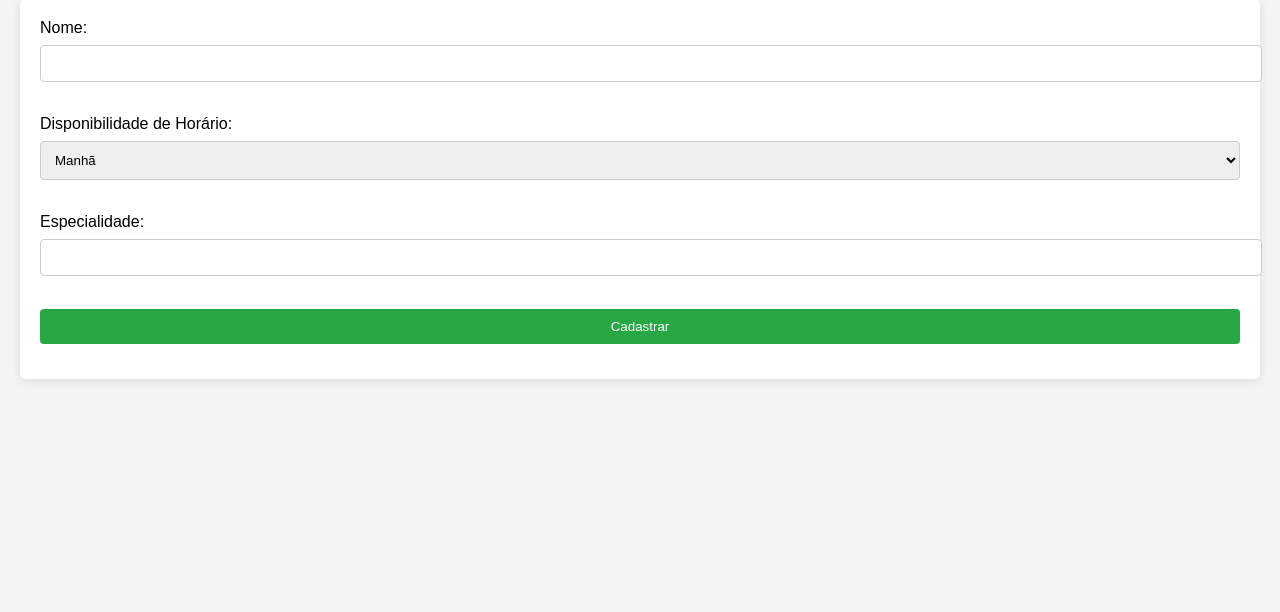
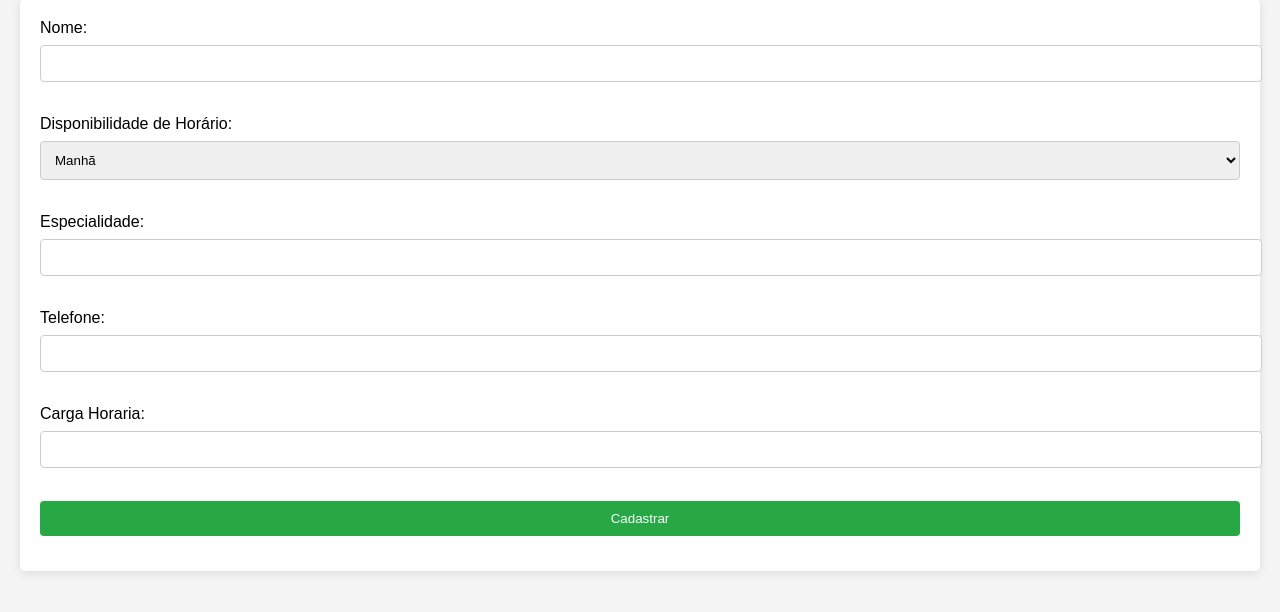
Before and after one commit to BrunoArantesr445/controle_estagios, a PHP site: page /cadastro_professor.php in a window 1280 px wide. Shown: the part 119-731 px from the top of the page. Run offline with PHP 8.4, Linux system fonts and the light colour scheme.

Commit message:
professores

```diff
--- a/Professor.php
+++ b/Professor.php
@@ -7,18 +7,22 @@ class Professor {
     public $nome;
     public $disponibilidade_horario;
     public $especialidade;
+    public $telefone;
+    public $carga_horaria;
 
     public function __construct($db) {
         $this->conn = $db;
     }
 
     public function create() {
-        $query = "INSERT INTO " . $this->table . " SET nome=:nome, disponibilidade_horario=:disponibilidade_horario, especialidade=:especialidade";
+        $query = "INSERT INTO " . $this->table . " SET nome=:nome, disponibilidade_horario=:disponibilidade_horario, especialidade=:especialidade, telefone=:telefone, carga_horaria=:carga_horaria";
         $stmt = $this->conn->prepare($query);
 
         $stmt->bindParam(':nome', $this->nome);
         $stmt->bindParam(':disponibilidade_horario', $this->disponibilidade_horario);
         $stmt->bindParam(':especialidade', $this->especialidade);
+        $stmt->bindParam(':telefone', $this->telefone);
+        $stmt->bindParam(':carga_horaria', $this->carga_horaria);
 
         if ($stmt->execute()) {
             return true;
--- a/cadastro_professor.php
+++ b/cadastro_professor.php
@@ -25,6 +25,13 @@
         <label for="especialidade">Especialidade:</label>
         <input type="text" id="especialidade" name="especialidade" required><br><br>
 
+
+        <label for="telefone">Telefone:</label>
+        <input type="text" id="telefone" name="telefone" required><br><br>
+
+        <label for="carga_horaria">Carga Horaria:</label>
+        <input type="text" id="carga_horaria" name="carga_horaria" required><br><br>
+
         <input type="submit" value="Cadastrar">
     </form>
 
--- a/processa_cadastro_professor.php
+++ b/processa_cadastro_professor.php
@@ -10,6 +10,8 @@ $professor = new Professor($db);
 $professor->nome = $_POST['nome'];
 $professor->disponibilidade_horario = $_POST['disponibilidade_horario'];
 $professor->especialidade = $_POST['especialidade'];
+$professor->telefone = $_POST['telefone'];
+$professor->carga_horaria = $_POST['especialidade'];
 
 if ($professor->create()) {
     echo $msg = "Professor_cadastrado_com_sucesso.";
--- a/relatorio_professor.php
+++ b/relatorio_professor.php
@@ -14,6 +14,8 @@
             <th>Nome</th>
             <th>Disponibilidade de Horário</th>
             <th>Especialidade</th>
+            <th>Telefone</th>
+            <th>a Horaria</th>
         </tr>
         <?php
         include_once 'Database.php';
@@ -30,6 +32,8 @@
             echo "<td>" . $row['nome'] . "</td>";
             echo "<td>" . $row['disponibilidade_horario'] . "</td>";
             echo "<td>" . $row['especialidade'] . "</td>";
+            echo "<td>" . $row['telefone'] . "</td>";
+            echo "<td>" . $row['carga_horaria'] . "</td>";
             echo "</tr>";
         }
         ?>
```
